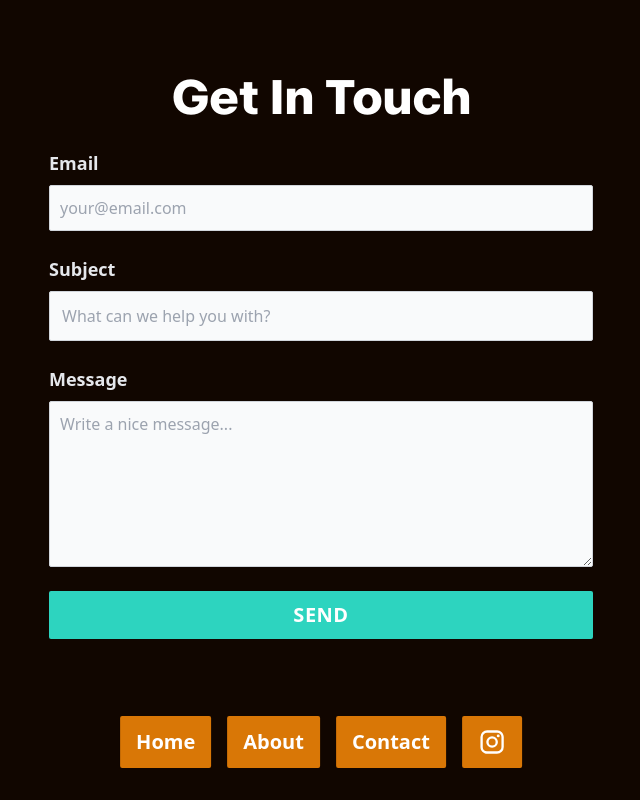
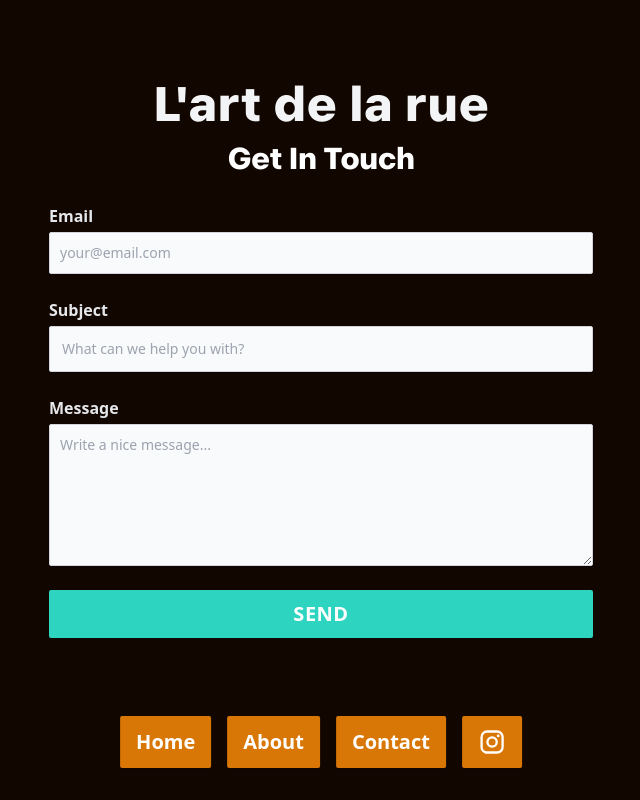
Before and after one commit to michaelsynan/lart, a Nuxt app: page /contact in a window 1280 px wide. Shown: the whole page, without its empty margins (319-959 px from the left). Built offline with nearby package versions, Linux system fonts and the light colour scheme; a web font is replaced by a local one.

Commit message:
Updated spacing man

```diff
--- a/pages/about.vue
+++ b/pages/about.vue
@@ -6,18 +6,27 @@ definePageMeta({
 
 <template>
   <div class="w-full flex justify-center px-4">
-    <div class="relative flex flex-col items-center justify-start md:mt-0 mt-10 md:justify-center h-screen">
-    <div class="border-4 border-teal mb-10 rounded-md bg-teal w-full">
-    <h1 class="text-4xl md:text-6xl font-bold pb-4 px-6 md:px-10 py-4 md:py-6 tracking-wide md:tracking-wider rounded bg-stone-950 w-full mainheading">L'art de la rue</h1>
-    <h2 class="text-lg md:text-xl w-full bg-teal w-full font-bold py-2 uppercase mainheading"><span class="">Established 2000</span></h2>
+    <div class="relative flex flex-col items-center justify-start  mt-10 md:mt-20 h-screen">
+      <div class="rounded-md w-content mb-12">
+  <div id="headingmobile" class="bg-stone-950 top-0 text-center text-5xl font-bold z-100 pb-3 w-full">
+    <span class="mainheading">L'art de la rue</span>
+  </div>
+  <h2 class="text-lg md:text-xl font-bold py-2 uppercase bg-teal rounded">
+    <span class="mainheading py-2">Established 2000</span>
+  </h2>
+</div>
+
+      <p class="px-2 text-lg md:text-xl max-w-lg leading-loose mb-6 serif tracking-wide">NYC-based street artist Mohammad
+        designs jewelry that brings to life the history and culture of the city in which he lives. Follow his <a
+          href="https://www.instagram.com/ojo_dolce/?hl=en"
+          class="border-b-2 hover:border-b-3 hover:border-teal">Instagram</a> for the latest updates.</p>
+      <p class="px-2 text-lg md:text-xl max-w-lg leading-loose mb-20 serif tracking-wide">For custom pieces or press
+        inquiries, please send a message <NuxtLink to="/contact" class="border-b-2 hover:border-b-3 hover:border-teal">
+          here</NuxtLink>.</p>
+      <p class="px-2 text-base md:text-lg max-w-lg leading-loose mb-10 text-stone-700">Website by <a
+          href="https://formworkstudios.com" class="hover:border-b-2 hover:border-stone-700">Formwork Studios</a></p>
+
     </div>
-    <p class="px-2 text-lg md:text-xl max-w-xl leading-loose mb-6 serif tracking-wide">NYC-based street artist Mohammad designs jewelry that brings to life the history and culture of the city in which he lives. Follow his <a href="https://www.instagram.com/ojo_dolce/?hl=en" class="border-b-2 hover:border-b-3 hover:border-teal">Instagram</a> for the latest updates.</p>
-    <p class="px-2 text-lg md:text-xl max-w-xl leading-loose mb-20 serif tracking-wide">For custom pieces or press inquiries, please send a message <NuxtLink to="/contact" class="border-b-2 hover:border-b-3 hover:border-teal">here</NuxtLink>.</p>
-    <p class="px-2 text-base md:text-lg max-w-xl leading-loose mb-10 text-stone-700">Website by <a href="https://formworkstudios.com" class="hover:border-b-2 hover:border-stone-700">Formwork Studios</a></p>
+</div></template>
 
-  </div>
-  </div>
-</template>
-
-<style scoped>
-</style>
+<style scoped></style>
--- a/pages/contact.vue
+++ b/pages/contact.vue
@@ -34,33 +34,33 @@ const handleButtonClick = () => {
 
 <template>
   <div class="w-full flex justify-center">
-    <div class="relative flex flex-col items-center justify-start md:mt-0 mt-10 md:justify-center h-screen w-full">
+    <div class="relative flex flex-col items-center justify-start md:mt-20 mt-10 h-screen w-full">
       <section class="align-left w-full mb-0 md:mb-10">
         <div class="mx-auto w-full md:w-xl px-4">
           <div id="headingmobile"
-            class="md:hidden top-0 text-center text-5xl font-bold z-100 pb-2 w-full mainheading">
+            class="top-0 text-center text-5xl font-bold z-100 pb-3 w-full mainheading">
             <span>L'art de la rue</span>
           </div>
           <h2
-            class="mb-4 text-2xl md:text-3xl md:text-5xl tracking-tight font-extrabold text-center md:text-center text-white px-0 pb-3 md:px-4 mainheading">
+            class="mb-4 text-2xl md:text-3xl tracking-tight font-extrabold text-center md:text-center text-white px-0 pb-3 md:px-4 mainheading">
             Get In Touch</h2>
-          <form action="#" class="space-y-6 text-lg">
+          <form action="#" class="space-y-6 text-base">
             <div>
-              <label for="email" class="block mb-2 text-gray-200 text-left font-bold">Email</label>
+              <label for="email" class="block mb-1 text-gray-200 text-left font-bold">Email</label>
               <input type="email" id="email"
-                class="text-base shadow-sm bg-gray-50 border border-gray-300 text-gray-900  rounded-sm focus:ring-primary-500 focus:border-primary-500 block w-full p-2.5 dark:bg-gray-700 dark:border-gray-600 dark:placeholder-gray-400 dark:text-white dark:focus:ring-primary-500 dark:focus:border-primary-500 dark:shadow-sm-light"
+                class="text-sm shadow-sm bg-gray-50 border border-gray-300 text-gray-900  rounded-sm focus:ring-primary-500 focus:border-primary-500 block w-full p-2.5 dark:bg-gray-700 dark:border-gray-600 dark:placeholder-gray-400 dark:text-white dark:focus:ring-primary-500 dark:focus:border-primary-500 dark:shadow-sm-light"
                 placeholder="your@email.com" required>
             </div>
             <div>
-              <label for="subject" class="block mb-2  font-bold text-gray-200 text-left">Subject</label>
+              <label for="subject" class="block mb-1  font-bold text-gray-200 text-left">Subject</label>
               <input type="text" id="subject"
-                class="text-base block p-3 w-full text-gray-900 bg-gray-50 rounded-sm border border-gray-300 shadow-sm focus:ring-primary-500 focus:border-primary-500 dark:bg-gray-700 dark:border-gray-600 dark:placeholder-gray-400 dark:text-white dark:focus:ring-primary-500 dark:focus:border-primary-500 dark:shadow-sm-light"
+                class="text-sm block p-3 w-full text-gray-900 bg-gray-50 rounded-sm border border-gray-300 shadow-sm focus:ring-primary-500 focus:border-primary-500 dark:bg-gray-700 dark:border-gray-600 dark:placeholder-gray-400 dark:text-white dark:focus:ring-primary-500 dark:focus:border-primary-500 dark:shadow-sm-light"
                 placeholder="What can we help you with?" required>
             </div>
             <div class="sm:col-span-2">
-              <label for="message" class="block mb-2 font-bold text-gray-200 text-left">Message</label>
+              <label for="message" class="block mb-1 font-bold text-gray-200 text-left">Message</label>
               <textarea id="message" rows="6"
-                class="text-base block p-2.5 w-full text-gray-900 bg-gray-50 rounded-sm shadow-sm border border-gray-300 focus:ring-primary-500 focus:border-primary-500 dark:bg-gray-700 dark:border-gray-600 dark:placeholder-gray-400 dark:text-white dark:focus:ring-primary-500 dark:focus:border-primary-500"
+                class="text-sm block p-2.5 w-full text-gray-900 bg-gray-50 rounded-sm shadow-sm border border-gray-300 focus:ring-primary-500 focus:border-primary-500 dark:bg-gray-700 dark:border-gray-600 dark:placeholder-gray-400 dark:text-white dark:focus:ring-primary-500 dark:focus:border-primary-500"
                 placeholder="Write a nice message..."></textarea>
             </div>
             <button type="submit" @click="handleButtonClick" :disabled="formSent" :class="{
```
